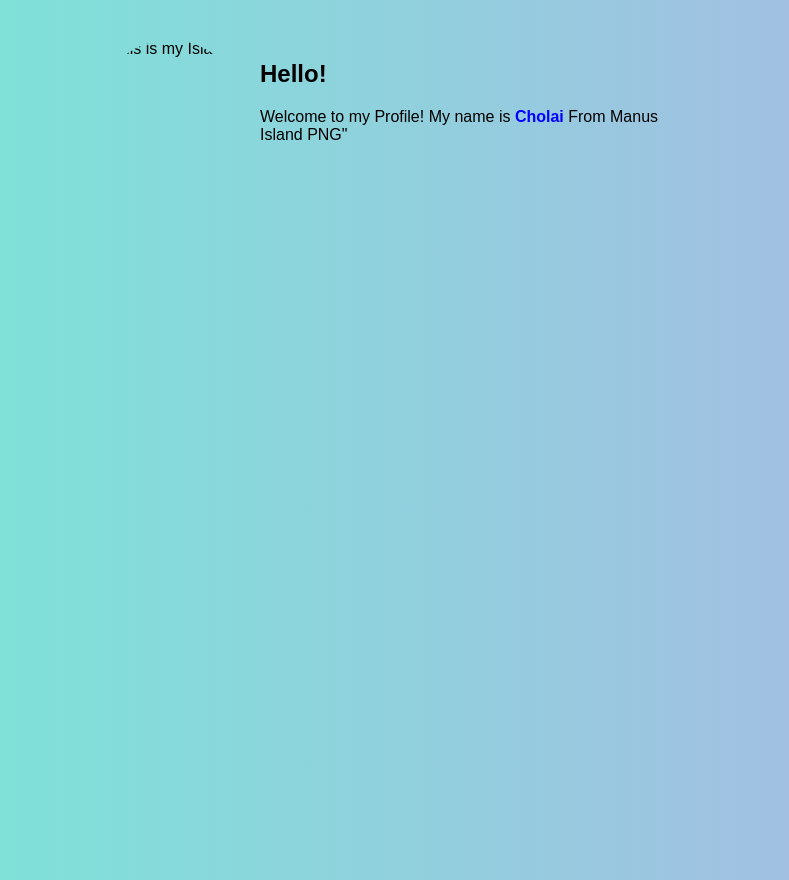
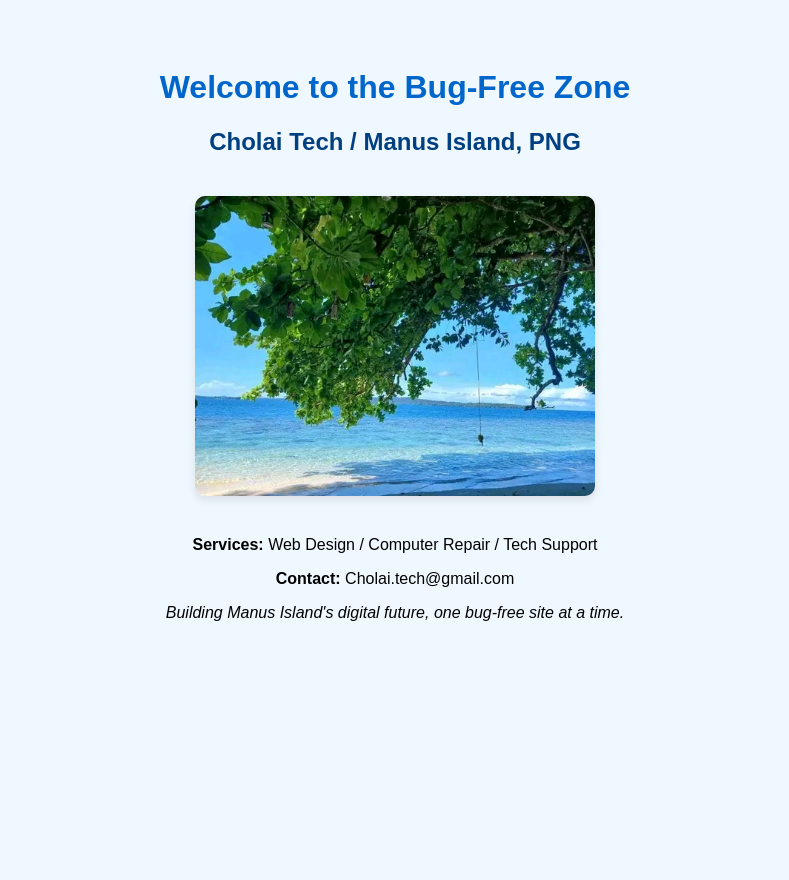
Before and after one commit to be708/cholai-tech, a plain HTML site: page index.html in a window 1280 px wide. Shown: the whole page, without its empty margins (245-1034 px from the left). After the commit the page ends 800 px from the top, so only its background shows below. Drawn offline with Linux system fonts and the light colour scheme.

Commit message:
Update index.html

```diff
--- a/index.html
+++ b/index.html
@@ -1,54 +1,22 @@
 <!DOCTYPE html>
 <html lang="en">
-<head>
-    <meta charset="UTF-8">
-    <meta name="viewport" content="width=device-width, initial-scale=1.0">
-    <title>My First Web Page</title>
+    <head>
+        <meta charset="UTF-8">
+        <meta name="viewport" content="width, initial-scale=1.0">
+        <title>Cholai Tech - Bug-Free Zone / Manus Island</title>
         <style>
-            body {
-                font-family: Arial,sans-serif;
-                background: linear-gradient(to right, #74ebd5, #ACB6E5);
-                padding: 40px;
-                max-width: 600px;
-                margin: 0 auto;
-                min-height: 100vh;
-            }
-            img {
-                width: 150px;
-                height: 150px;
-                border-radius: 50%;
-                float: left;
-                margin-right: 15px;
-                transition: 0.3s
-            }
-            img:hover {
-                transform: scale(1.1);
-            }
-            .username {
-                color: blue;
-                font-weight: bold;
-            }
-            button{
-                background: #1a4d8f;
-                color: white;
-                border: none;
-                padding: 10px 20px;
-                border-radius: 8px;
-                cursor: pointer;
-                margin-top: 15px;
-                font-size: 16px;
-            }
-            button: hover {
-                background: #0d3a6b;
-                transform: translateY(-2px);
-            }
+            body { font-family: Arial, sans-serif; text-align: center; padding: 40px; background: #f0f8ff; }
+            img { max-width: 400px; border-radius: 10px; margin: 20px 0; box-shadow: 0 4px 8px rgba(0,0,0,0.1); }
+            h1 { color: #0066cc; }
+            h2 { color: #004080; }
         </style>
     </head>
     <body>
-        <img src="image/Manus.jpg" alt="This is my Island" class="img">
-        <h2>Hello!</h2>
-        <p>Welcome to my Profile! My name is <span class="username">Cholai</span> From Manus Island PNG"</p>
-        <a href="https://en.wikipedia.org/wiki/Manus_Island" target=blank">
-        </a>
+        <h1>Welcome to the Bug-Free Zone</h1>
+        <h2>Cholai Tech / Manus Island, PNG</h2>
+        <img src="Manus.jpg" alt="Beautiful Manus Island Beach">
+        <p><strong>Services:</strong> Web Design / Computer Repair / Tech Support</p>
+        <p><strong>Contact:</strong> Cholai.tech@gmail.com</p>
+        <p><em>Building Manus Island's digital future, one bug-free site at a time.</em></p>
     </body>
 </html>
```
